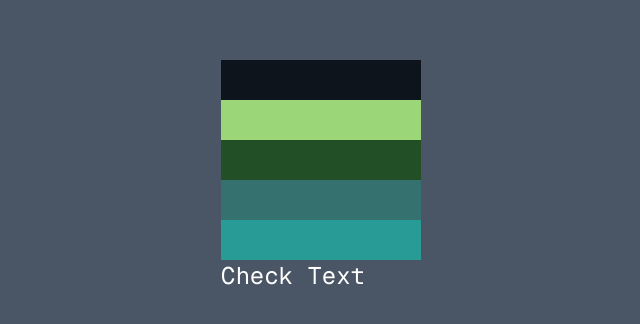
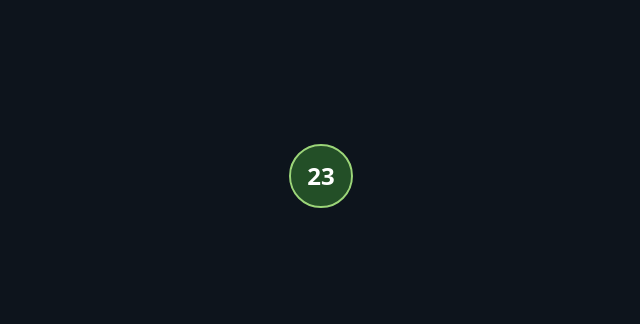
Before and after one commit to tsn67/BST-simulator-react, a React (Vite) app: page / in a window 1280 px wide. Shown: the part 224-548 px from the top of the page, without its empty margins (319-959 px from the left). Built offline with nearby package versions, Linux system fonts and the light colour scheme.

Commit message:
induvidual node visual complete

```diff
--- a/src/App.jsx
+++ b/src/App.jsx
@@ -1,14 +1,10 @@
 import React from "react";
 import "./styles/index.css"
+import Node from "./components/Node";
 
 export default () => {
 
-    return <div className=" bg-gray-600  w-screen h-screen grid place-content-center">
-            <div className="w-[200px] h-[40px] bg-background "></div>
-            <div className="w-[200px] h-[40px] bg-textGreenLight"></div>
-            <div className="w-[200px] h-[40px] bg-nodeGreen"></div>
-            <div className="w-[200px] h-[40px] bg-secondaryGreen"></div>
-            <div className="w-[200px] h-[40px] bg-textGreenDark"></div>
-            <h1 className="text-white font-primary text-2xl">Check Text</h1>
+    return <div className=" bg-background w-screen h-screen grid place-content-center">
+            <Node value={23}></Node>
         </div>
 }
--- /dev/null
+++ b/src/components/Node.jsx
@@ -0,0 +1,11 @@
+import React from "react";
+
+export default ({value, id = "test123"}) => {
+
+    //prop.id is important for X arrows to work,
+    //the component has only visual representation
+
+    return <div className= {` rounded-full md:w-[60px] md:h-[60px] w-[40px] h-[40px] bg-nodeGreen outline-[2px] outline-textGreenLight grid place-content-center`}>
+            <h1 className={`text-white md:text-2xl text-xl md:font-semibold`}>{value}</h1>
+        </div>
+}
```
